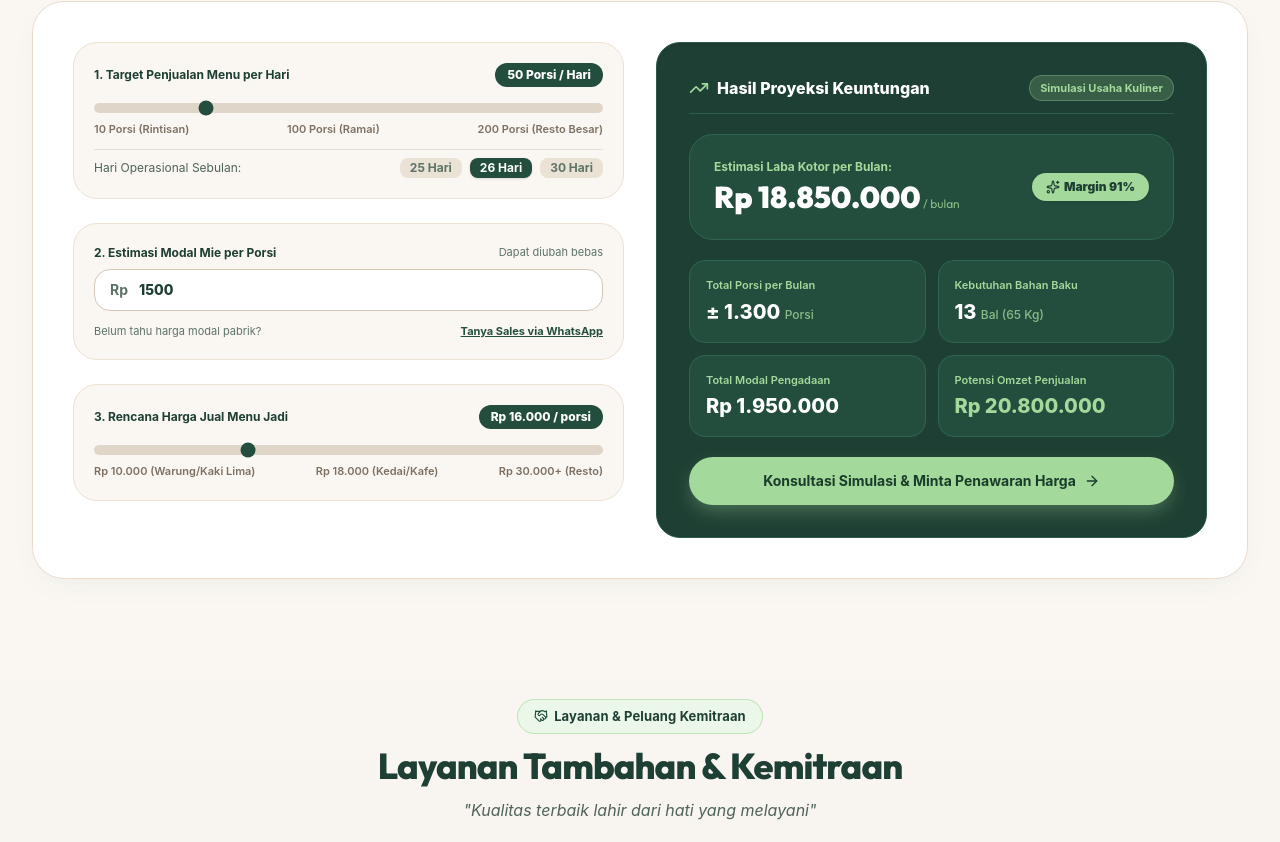
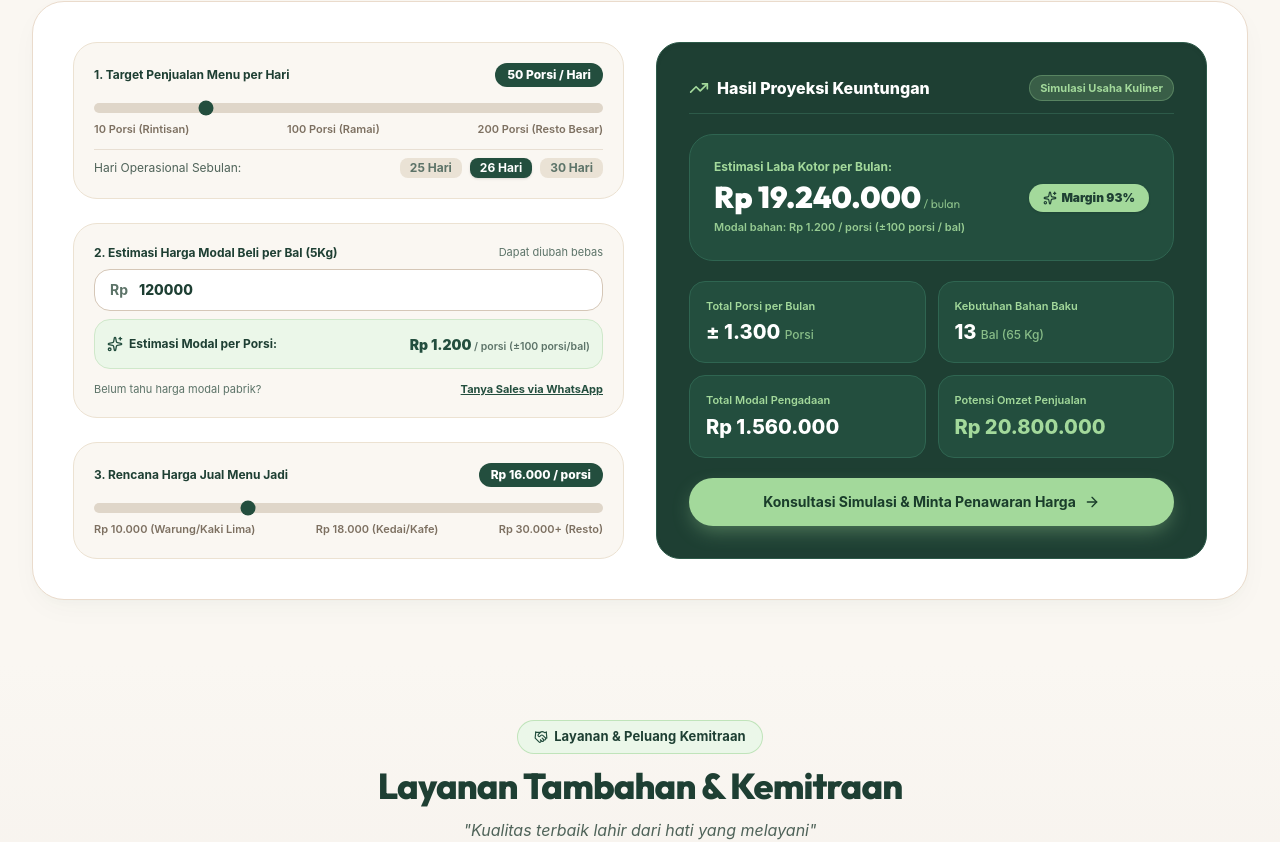
Before and after one commit to skyjadstudio/mie-dokar, a React (Vite) app: page / in a window 1280 px wide. Shown: the part 5220-6062 px from the top of the page. Built offline with nearby package versions, Linux system fonts and the light colour scheme; a web font is replaced by a local one.

Commit message:
fix(calculator): change input 2 to price per bal and auto-calculate portion cost

```diff
--- a/src/components/ProfitCalculator.jsx
+++ b/src/components/ProfitCalculator.jsx
@@ -16,8 +16,11 @@ export default function ProfitCalculator({ onOpenContact }) {
   // Mode Kuliner States
   const [portionsPerDay, setPortionsPerDay] = useState(50); // 50 porsi/hari
   const [daysPerMonth, setDaysPerMonth] = useState(26); // 26 hari kerja
-  const [costPerPortion, setCostPerPortion] = useState(1500); // Estimasi modal mie per porsi (fleksibel)
+  const [costPerBalKuliner, setCostPerBalKuliner] = useState(120000); // Estimasi modal beli per bal 5Kg (fleksibel)
   const [sellingPricePerPortion, setSellingPricePerPortion] = useState(16000); // Rp 16.000 / porsi
+
+  // 1 Bal (5Kg) menghasilkan perkiraan ±100 porsi matang standar
+  const calculatedCostPerPortion = costPerBalKuliner > 0 ? Math.round(costPerBalKuliner / 100) : 0;
 
   // Mode Reseller States
   const [resellerMonthlyVolume, setResellerMonthlyVolume] = useState(30); // 30 Bal / bulan
@@ -36,11 +39,11 @@ export default function ProfitCalculator({ onOpenContact }) {
   const totalMonthlyPortions = portionsPerDay * daysPerMonth;
   const estimatedPackages = Math.ceil(totalMonthlyPortions / 100); // 1 bal 5kg menghasilkan ±100 porsi
   const estimatedKg = estimatedPackages * 5;
-  const totalCostKuliner = totalMonthlyPortions * costPerPortion;
+  const totalCostKuliner = estimatedPackages * costPerBalKuliner; // Modal pembelian bal mie
   const totalRevenueKuliner = totalMonthlyPortions * sellingPricePerPortion;
   const grossProfitKuliner = totalRevenueKuliner - totalCostKuliner;
   const marginKuliner = sellingPricePerPortion > 0
-    ? Math.round(((sellingPricePerPortion - costPerPortion) / sellingPricePerPortion) * 100)
+    ? Math.round(((sellingPricePerPortion - calculatedCostPerPortion) / sellingPricePerPortion) * 100)
     : 0;
 
   // Kalkulasi Mode Reseller
@@ -59,7 +62,7 @@ export default function ProfitCalculator({ onOpenContact }) {
   const handleConsultation = () => {
     if (mode === 'kuliner') {
       onOpenContact(
-        `Konsultasi Usaha Kuliner: Target ${portionsPerDay} porsi/hari (${estimatedPackages} Bal Losspack 5Kg/bulan), estimasi laba ${formatRp(grossProfitKuliner)}/bulan. Mohon info harga grosir pabrik.`
+        `Konsultasi Usaha Kuliner: Target ${portionsPerDay} porsi/hari (${estimatedPackages} Bal Losspack 5Kg/bulan), estimasi modal ${formatRp(costPerBalKuliner)}/bal (~${formatRp(calculatedCostPerPortion)}/porsi), proyeksi laba ${formatRp(grossProfitKuliner)}/bulan. Mohon info penawaran harga grosir pabrik.`
       );
     } else {
       onOpenContact(
@@ -170,11 +173,11 @@ export default function ProfitCalculator({ onOpenContact }) {
                     </div>
                   </div>
 
-                  {/* Input 2: Estimasi Modal Mie per Porsi (Fleksibel) */}
+                  {/* Input 2: Estimasi Harga Modal Beli per Bal (5Kg) */}
                   <div className="p-5 rounded-3xl bg-[#FAF7F2] border border-[#ECE2D2] space-y-2">
                     <div className="flex items-center justify-between">
                       <label className="text-xs font-bold text-[#1E3F33]">
-                        2. Estimasi Modal Mie per Porsi
+                        2. Estimasi Harga Modal Beli per Bal (5Kg)
                       </label>
                       <span className="text-[11px] text-[#5C7368]">Dapat diubah bebas</span>
                     </div>
@@ -184,14 +187,29 @@ export default function ProfitCalculator({ onOpenContact }) {
                       </span>
                       <input
                         type="number"
-                        min="500"
-                        max="10000"
-                        step="100"
-                        value={costPerPortion}
-                        onChange={(e) => setCostPerPortion(Math.max(0, Number(e.target.value)))}
+                        min="10000"
+                        max="300000"
+                        step="5000"
+                        value={costPerBalKuliner}
+                        onChange={(e) => setCostPerBalKuliner(Math.max(0, Number(e.target.value)))}
                         className="w-full pl-11 pr-4 py-2.5 rounded-2xl bg-white border border-[#D5C7B7] text-[#1E3F33] text-sm font-extrabold focus:outline-none focus:ring-2 focus:ring-[#234E3E]"
                       />
                     </div>
+
+                    {/* Auto-calculated portion cost from 1 bal = ±100 portions */}
+                    <div className="p-3 rounded-2xl bg-[#EBF7E9] border border-[#CFE8CA] flex items-center justify-between">
+                      <div className="flex items-center gap-1.5 text-xs text-[#1E3F33] font-bold">
+                        <Sparkles className="w-4 h-4 text-[#234E3E] shrink-0" />
+                        <span>Estimasi Modal per Porsi:</span>
+                      </div>
+                      <div className="text-right">
+                        <span className="text-sm font-black text-[#234E3E]">
+                          {formatRp(calculatedCostPerPortion)}
+                        </span>
+                        <span className="text-[10.5px] text-[#5C7368] font-semibold"> / porsi (±100 porsi/bal)</span>
+                      </div>
+                    </div>
+
                     <div className="flex items-center justify-between text-[11px] text-[#5C7368] pt-1">
                       <span>Belum tahu harga modal pabrik?</span>
                       <button
@@ -348,6 +366,11 @@ export default function ProfitCalculator({ onOpenContact }) {
                     {formatRp(currentProfit)}
                     <span className="text-xs font-normal text-[#A3D99B]/80"> / bulan</span>
                   </div>
+                  {mode === 'kuliner' && (
+                    <div className="text-[11px] text-[#A3D99B]/90 mt-1 font-semibold">
+                      Modal bahan: {formatRp(calculatedCostPerPortion)} / porsi (±100 porsi / bal)
+                    </div>
+                  )}
                 </div>
                 <div>
                   <span className="inline-flex items-center gap-1 text-xs font-black text-[#1E3F33] bg-[#A3D99B] px-3.5 py-1.5 rounded-full shadow-sm">
```
